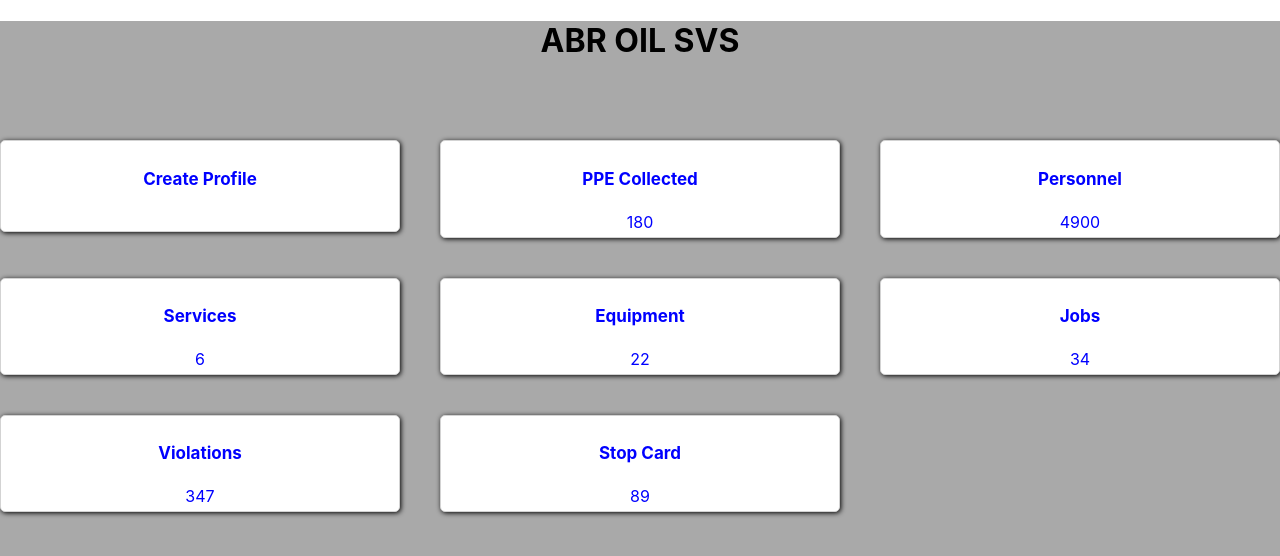
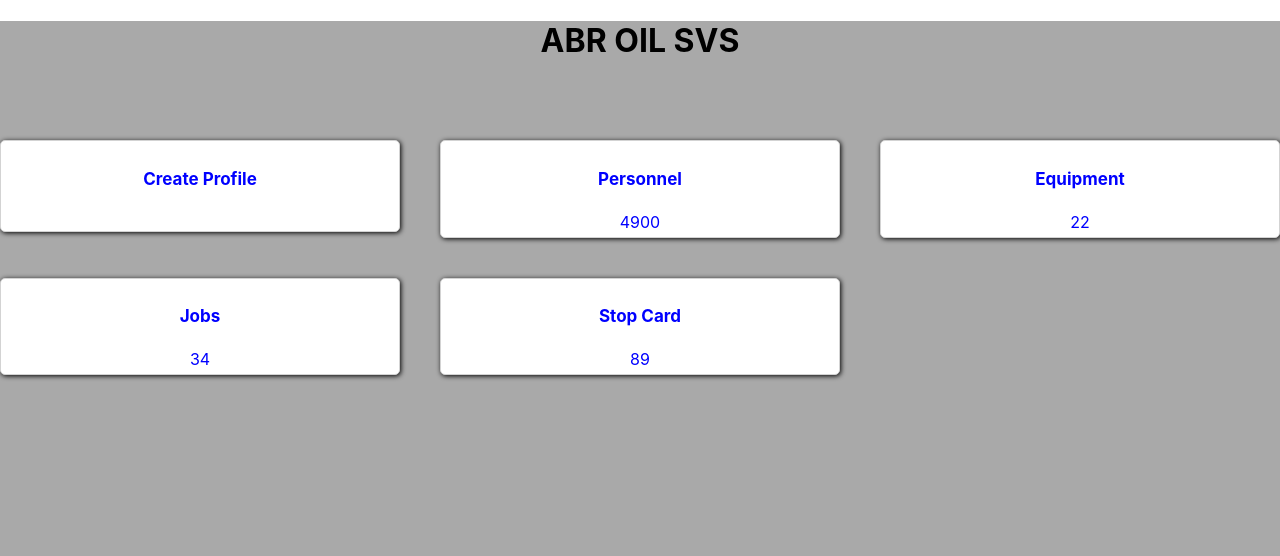
Before and after one commit to Alexcoder/abrican01, a React (Create React App) app: page / in a window 1280 px wide. Shown: the top 556 px of the page. Built offline with nearby package versions, Linux system fonts and the light colour scheme.

Commit message:
first commit 4

```diff
--- a/src/Component_Abrican/Home/utils.jsx
+++ b/src/Component_Abrican/Home/utils.jsx
@@ -5,21 +5,21 @@ export const homePageData = [
         page:"/createProfile",
         count: "",
     },
-    {
-        title : "PPE Collected",
-        page:"/ppeCollected",
-        count: "180",
-    },
+    // {
+    //     title : "PPE Collected",
+    //     page:"/ppeCollected",
+    //     count: "180",
+    // },
     {
         title : "Personnel",
         page:"/personnel",
         count: "4900",
     },
-    {
-        title : "Services",
-        page:"/services",
-        count: "6",
-    },
+    // {
+    //     title : "Services",
+    //     page:"/services",
+    //     count: "6",
+    // },
     {
         title : "Equipment",
         page:"/equipmentHome",
@@ -30,11 +30,11 @@ export const homePageData = [
         page:"/jobs",
         count: "34",
     },
-    {
-        title : "Violations",
-        page:"/violations",
-        count: "347",
-    },
+    // {
+    //     title : "Violations",
+    //     page:"/violations",
+    //     count: "347",
+    // },
     {
         title : "Stop Card",
         page:"/stopCard",
--- a/src/Component_Abrican/SideBar/sideBarAbrican.jsx
+++ b/src/Component_Abrican/SideBar/sideBarAbrican.jsx
@@ -8,11 +8,12 @@ const SideBarAbrican = () => {
     const sideBarAbricanUtils =[
       { title: "Home", page:"/"},
        { title: "Personnel", page:"/personnel"},
-       { title: "PPE", page:"/personnelPPE"},
+      //  { title: "PPE", page:"/personnelPPE"},
        { title: "Jobs", page:"/jobs"},
-       { title: "Services", page:"/services"},
+      //  { title: "Services", page:"/services"},
        { title: "Equipment", page:"/equipment"},
        { title: "Inventory", page:"/equipmentInventory"},
+       { title: "StopCard", page:"/stopCard"},
     ]
 
   return (
--- a/src/Reusable/component/tableMap.jsx
+++ b/src/Reusable/component/tableMap.jsx
@@ -25,9 +25,12 @@ const TableMap = (
 
 
   return(
-    <div style={{minWidth:"70vw", backgroundColor:"", marginTop:"0px"}}>
+    <div
+    className="tableMapContainer">
       <h3>{equipment}</h3>
-    <table border="0.5" cellPadding={"10"} cellSpacing={"2"} style={{minWidth:"70vw", backgroundColor:"lightgray"}}>
+      {/* <div className="tableWrapper"> */}
+    <table border={"0.5"} cellPadding={"10"} cellSpacing={"2"}
+    className="tableMap">
       <thead>
         <tr style={{backgroundColor:"orange"}}>
           {
@@ -37,12 +40,13 @@ const TableMap = (
           }
         </tr>
       </thead>
-    <tbody style={{maxHeight:"80vh", overflow:"auto"}}>
+    <tbody style={{maxHeight:"80vh", overflow:"auto", backgroundColor:"white"}}>
        { mapItem(0) }
        { mapItem(1) }
     </tbody>
     </table>
     </div>
+    // </div>
     )
 
 }
--- a/src/Reusable/styles/tableMap.css
+++ b/src/Reusable/styles/tableMap.css
@@ -1,4 +1,17 @@
 
-.container{
-    background-color: white;
+.tableMapContainer{
+    min-width: 70vw;
+    /* background-color: ;  */
+    margin-top: 0px;
 }
+.tableWrapper{
+    position: relative;
+    @media screen and (max-width: 720px) {
+        /* max-width: 80%; */
+        /* overflow: auto; */
+    }
+}
+.tableMap{
+    min-width: 70vw;
+    background-color: lightgray;
+}
```
